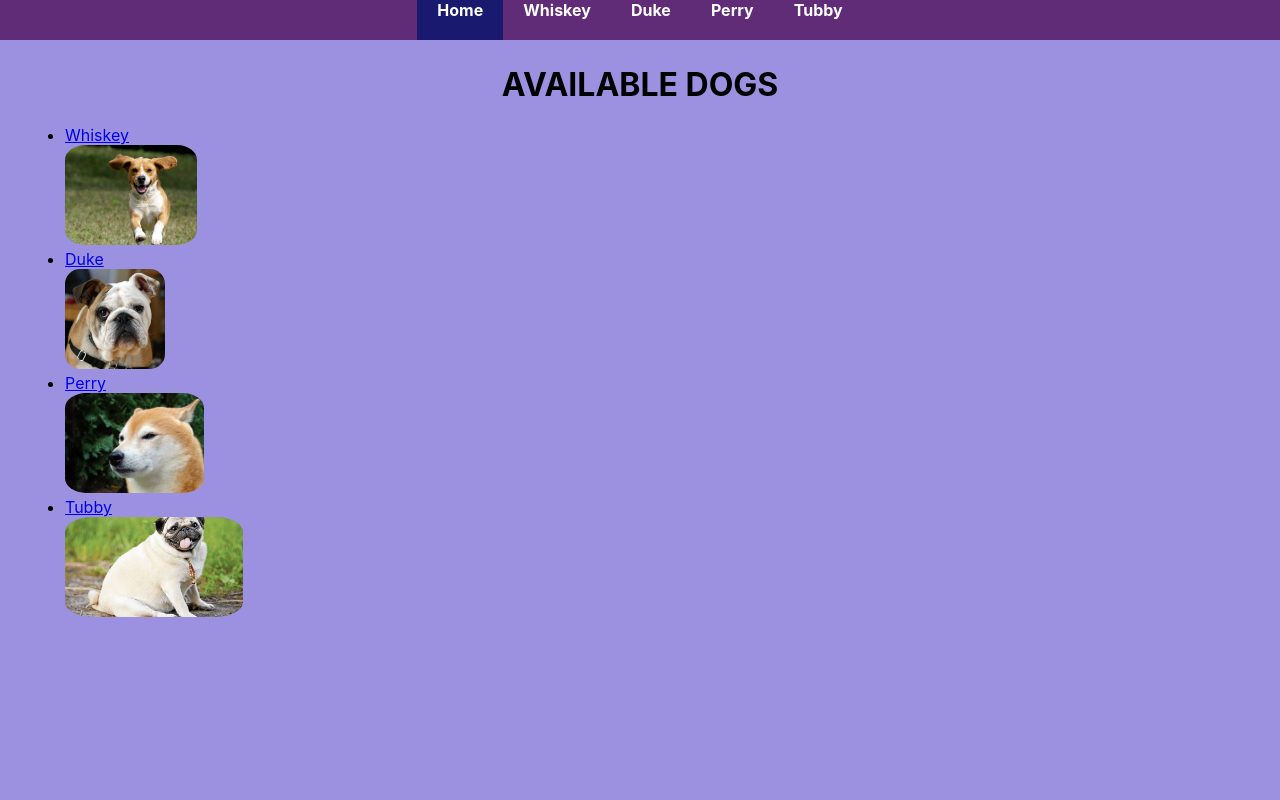
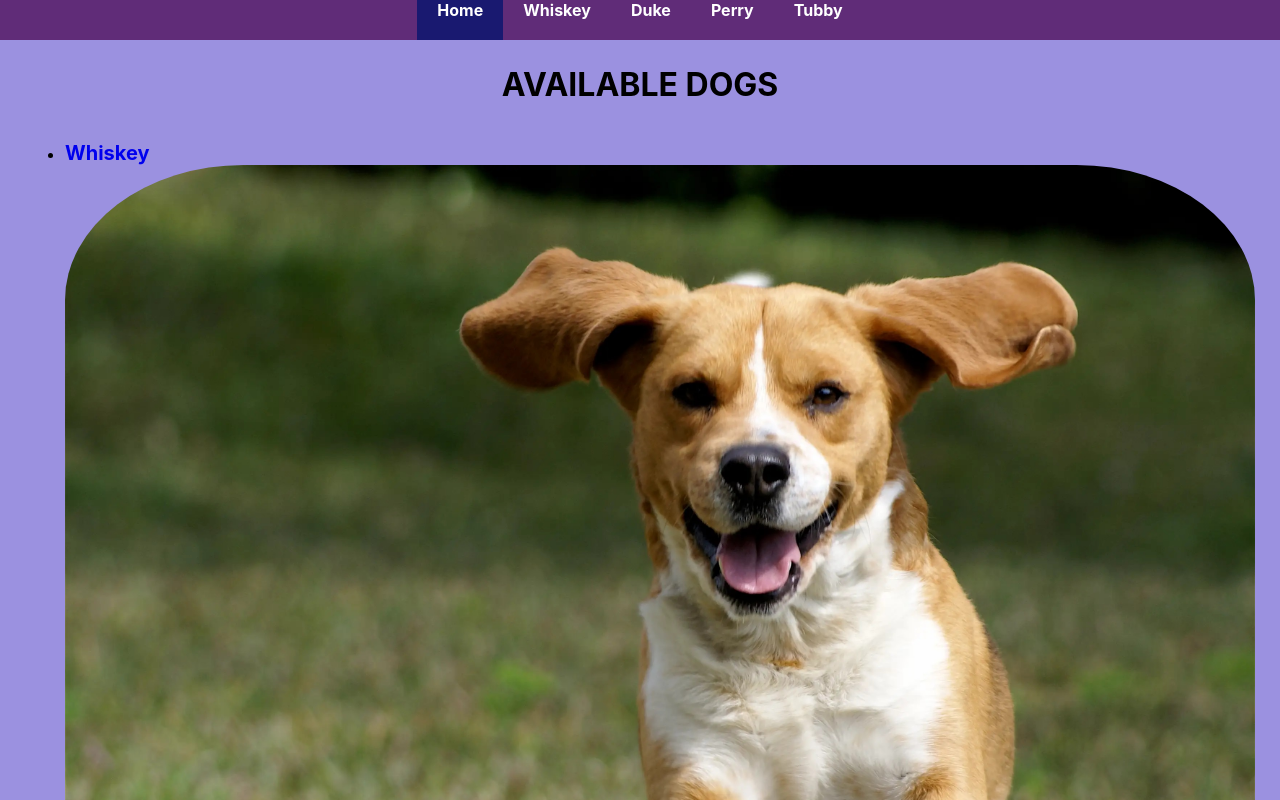
Before and after one commit to iam8/39.2-pt1-react-router-patterns, a React (Create React App) app: page /dogs in a window 1280 px wide. Shown: the top 800 px of the page. Built offline with nearby package versions, Linux system fonts and the light colour scheme.

Commit message:
Add more styling

```diff
--- a/src/DogList.css
+++ b/src/DogList.css
@@ -2,7 +2,25 @@
     text-align: center;
 }
 
+.DogList-list {
+    display: flex;
+    flex-direction: row;
+    flex-wrap: wrap;
+    justify-content: space-around;
+}
+
+.DogList-card {
+    text-align: center;
+    width: 20%;
+}
+
+.DogList-list a {
+    font-weight: bold;
+    text-decoration: none;
+    font-size: 20px;
+}
+
 .DogList-img {
-    height: 100px;
     border-radius: 15%;
+    width: 100%;
 }
```
